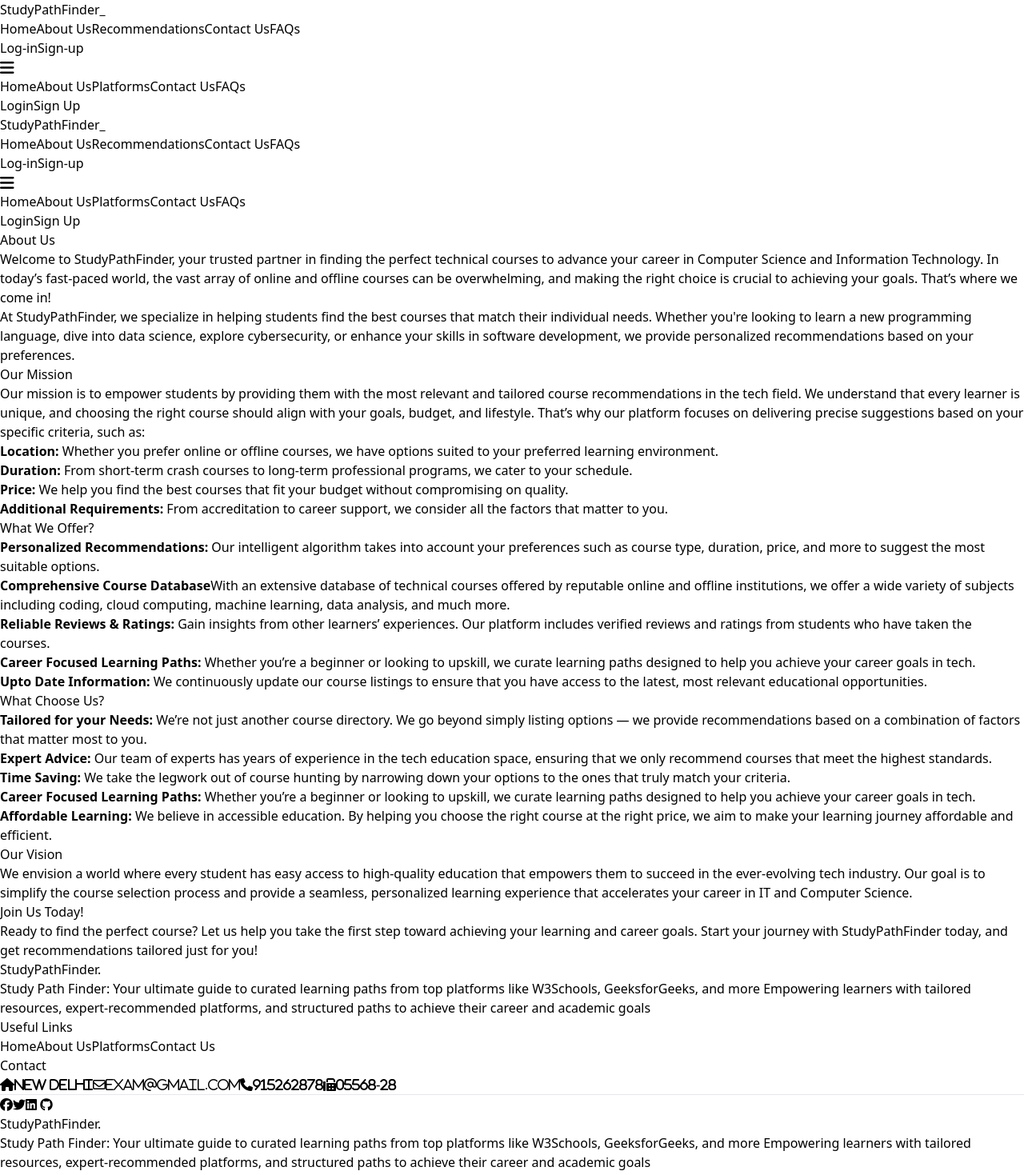
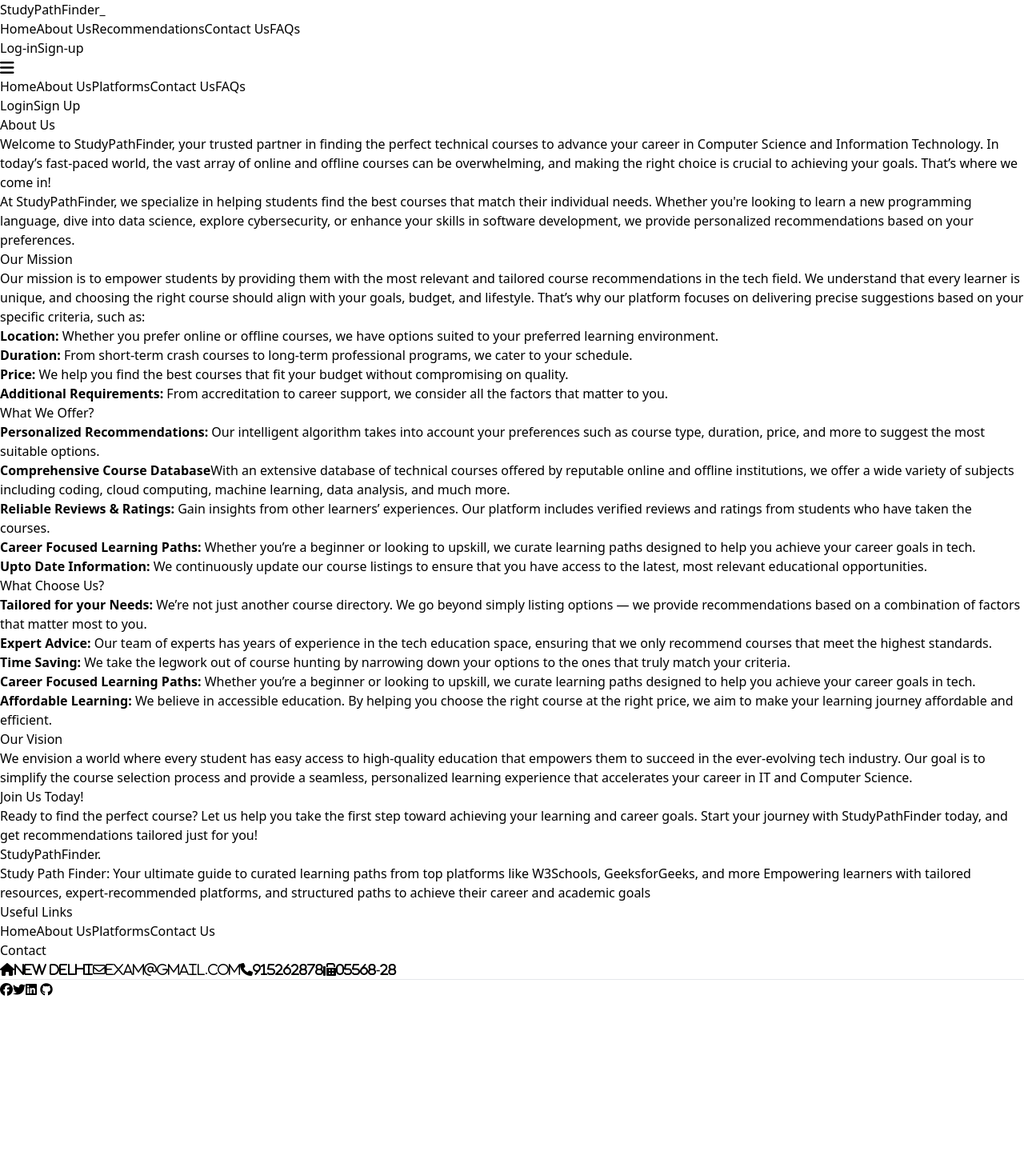
Before and after one commit to Rohit9113/pathfinder, a React (Vite) app in the folder studyPath/: page /about in a window 1280 px wide. Shown: the top 1469 px of the page at 80% size. After the commit the page ends 1249 px from the top, so only its background shows below. Built offline with nearby package versions, Linux system fonts and the light colour scheme.

Commit message:
Update in About Page

```diff
--- a/studyPath/src/pages/About.jsx
+++ b/studyPath/src/pages/About.jsx
@@ -5,7 +5,6 @@ import Footer from '../components/Footer'
 const About = () => {
   return (
     <>
-      <Nav />
       <div
         id="main"
         className='w-full h-auto flex justify-center mb-10'>
@@ -63,7 +62,6 @@ const About = () => {
 
 
       </div>
-      <Footer />
     </>
 
   )
```
Lines whose indentation alone changed are shown as unchanged.
